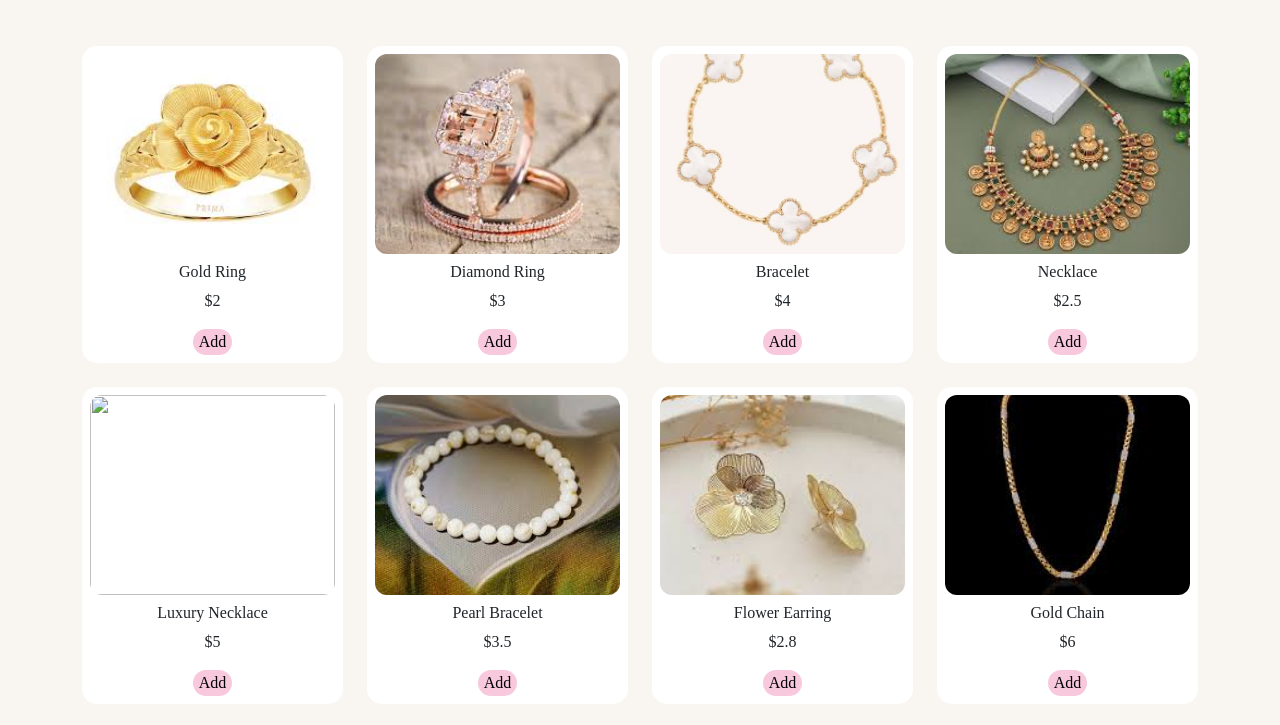
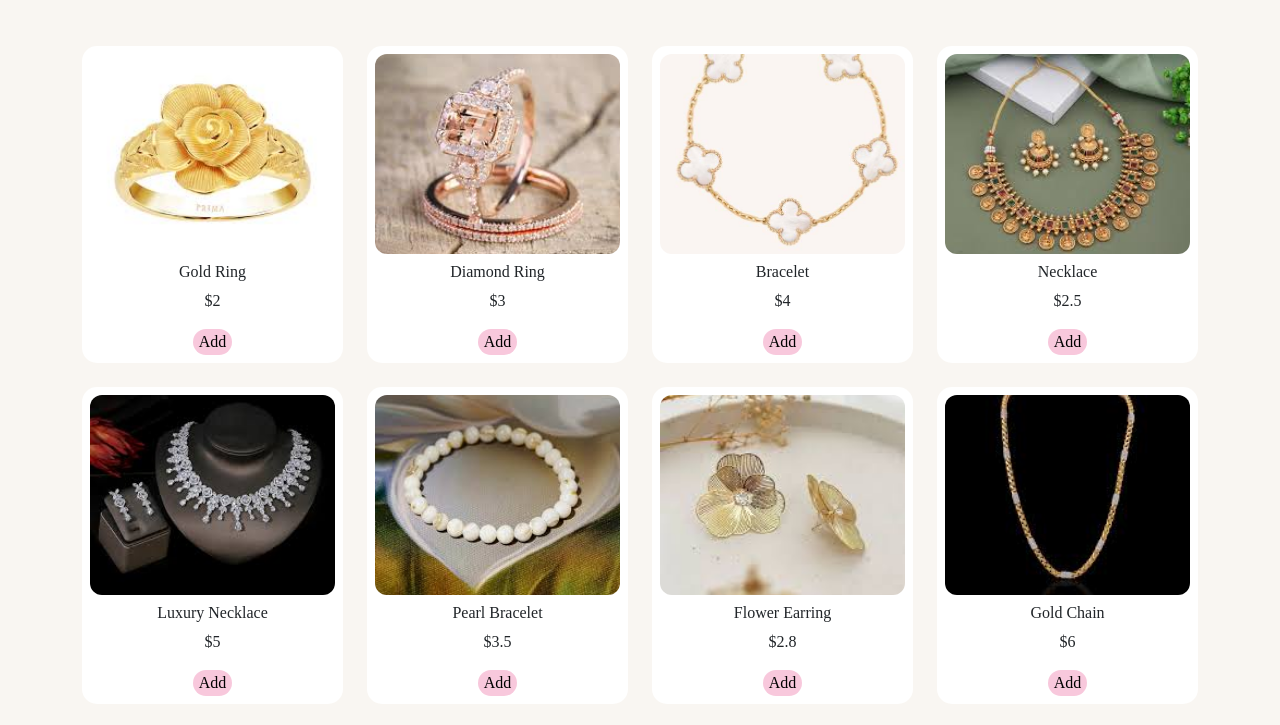
Before and after one commit to phornsreytin123-svg/Jelwery-Shop, a plain HTML site: page index.html in a window 1280 px wide. Shown: the part 408-1133 px from the top of the page. Drawn offline with nearby package versions, Linux system fonts and the light colour scheme.

Commit message:
Update index.html

```diff
--- a/index.html
+++ b/index.html
@@ -301,7 +301,7 @@
           id: 5,
           name: "Luxury Necklace",
           price: 5,
-          img: "photos/luxury-necklace.jpg.jpg",
+          img: "photos/luxury-necklace.jpg",
         },
         {
           id: 6,
```
